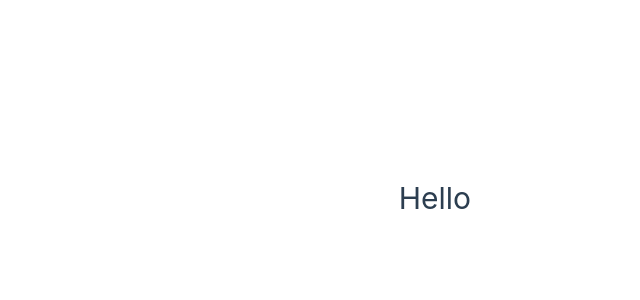
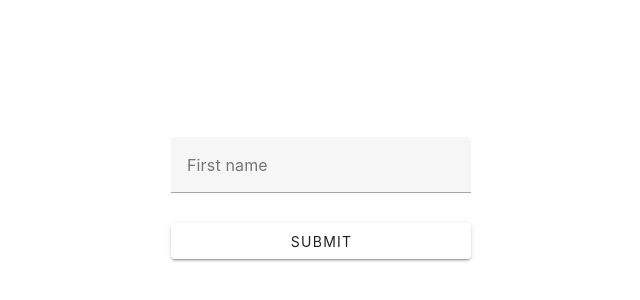
Before and after one commit to tommyal47/booking-template, a Vue app: page / in a window 1280 px wide. Shown: the part 202-502 px from the top of the page, without its empty margins (169-809 px from the left). Built offline with nearby package versions, Linux system fonts and the light colour scheme.

Commit message:
add vutefy

```diff
--- a/package.json
+++ b/package.json
@@ -13,7 +13,8 @@
   "dependencies": {
     "pinia": "^2.1.7",
     "vue": "^3.4.29",
-    "vue-router": "^4.3.3"
+    "vue-router": "^4.3.3",
+    "vuetify": "^3.7.1"
   },
   "devDependencies": {
     "@rushstack/eslint-patch": "^1.8.0",
--- a/src/components/AddUser.vue
+++ b/src/components/AddUser.vue
@@ -1,5 +1,26 @@
 <template>
-    <div>
-        <h1>Hello</h1>
-    </div>
-</template>
+    <v-sheet class="mx-auto" width="300">
+      <v-form @submit.prevent>
+        <v-text-field
+          v-model="firstName"
+          :rules="rules"
+          label="First name"
+        ></v-text-field>
+        <v-btn class="mt-2" type="submit" block>Submit</v-btn>
+      </v-form>
+    </v-sheet>
+  </template>
+  <script>
+    export default {
+      data: () => ({
+        firstName: '',
+        rules: [
+          value => {
+            if (value) return true
+
+            return 'You must enter a first name.'
+          },
+        ],
+      }),
+    }
+  </script>
--- a/src/main.js
+++ b/src/main.js
@@ -2,13 +2,16 @@ import './assets/main.css'
 
 import { createApp } from 'vue'
 import { createPinia } from 'pinia'
+import 'vuetify/styles'
+import { createVuetify } from 'vuetify'
 
 import App from './App.vue'
 import router from './router'
 
 const app = createApp(App)
+const vuetify = createVuetify()
 
 app.use(createPinia())
 app.use(router)
-
+app.use(vuetify)
 app.mount('#app')
--- a/src/views/AdduserView.vue
+++ b/src/views/AdduserView.vue
@@ -1,5 +1,5 @@
 <template>
-    <AddUser></AddUser>
+    <AddUser/>
 </template>
 
 <script setup>
```
Also changed, not shown: src/App.vue (+2 -5 lines), 1 other file (tests, documents, lock files or other folders).
